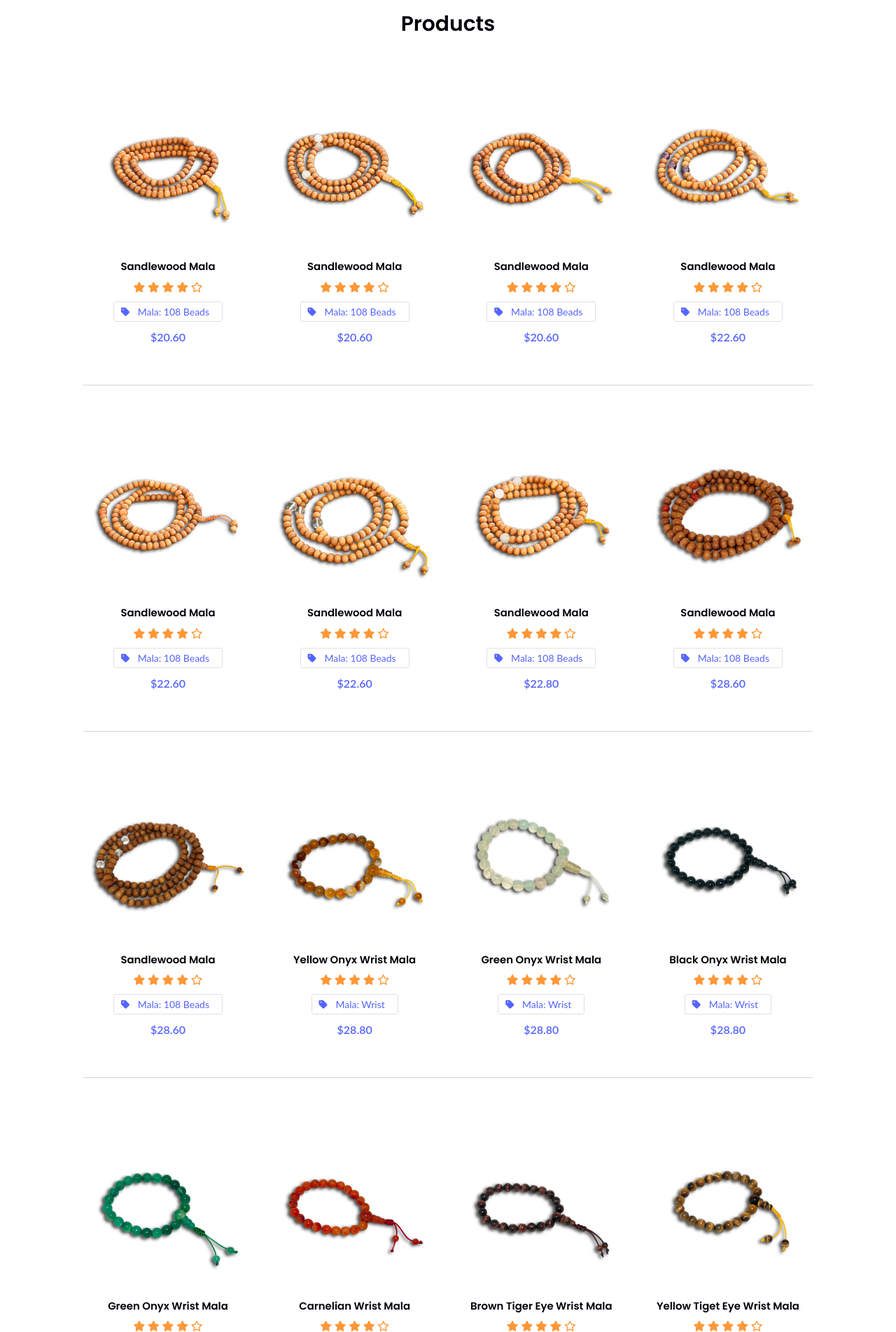
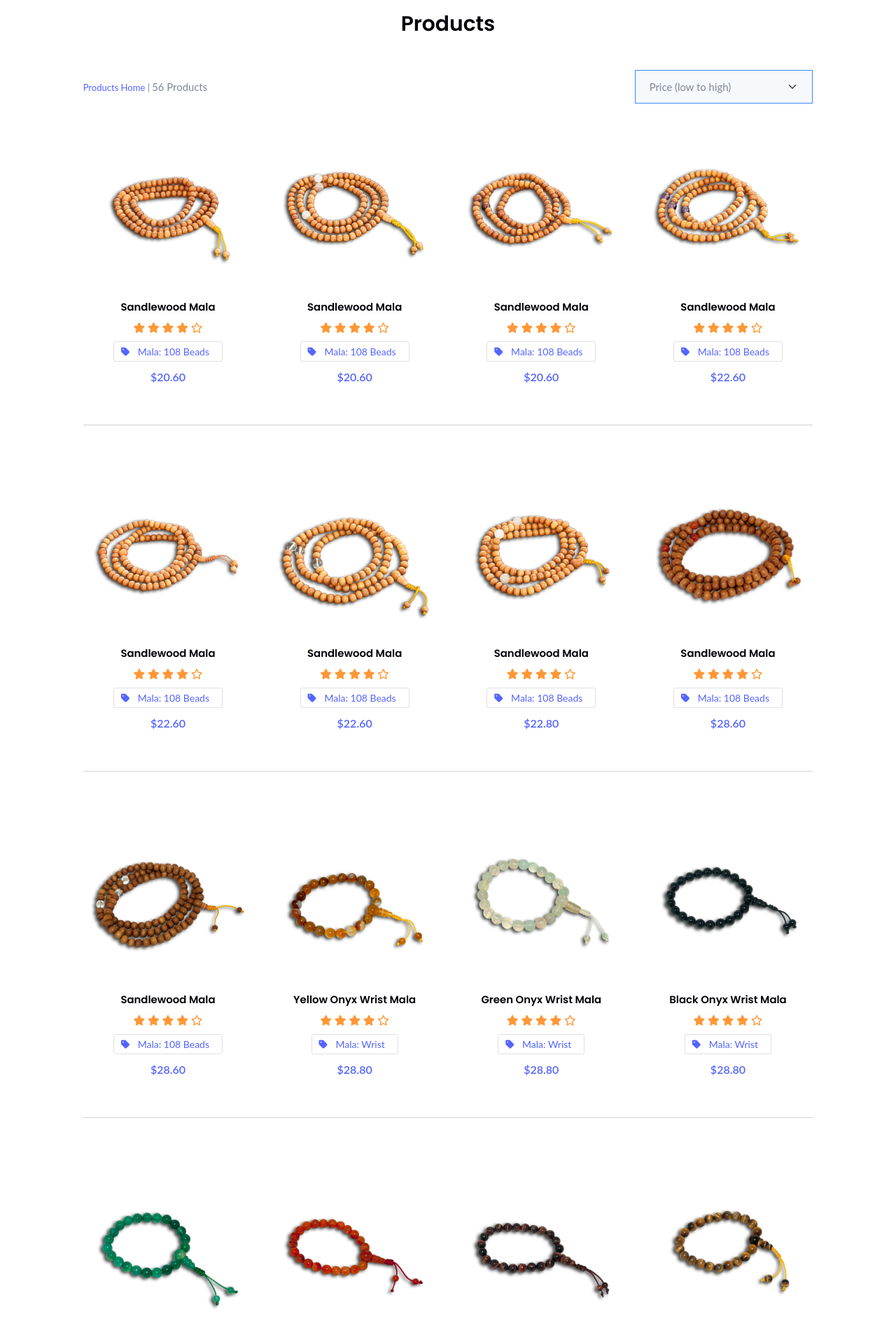
Before and after one commit to daidensacha/shop-for-buddhas, a Django app: a page that uses products/templates/products/products.html in a window 1280 px wide. Shown: the part 114-2018 px from the top of the page at 70% size. Run offline with Django 3.2, Linux system fonts and the light colour scheme; the visitor is signed in with stand-in values (Sample User, id 1); data comes from the database, SQL or seed files in the repository; some libraries are stand-ins or nearby versions; some web fonts are replaced.

Commit message:
Added sorting and product cound to product search

```diff
--- a/products/templates/products/products.html
+++ b/products/templates/products/products.html
@@ -16,11 +16,45 @@
         <div class="row my-5">
             <div class="col text-center mt-3">
                 <h2>Products</h2>
+                <div class="product-meta category-tags small my-2">
+                    {% for c in current_categories %}
+                        <a class="tag text-decoration-none" href="{% url 'products' %}?category={{ c.name }}">
+                            <span class="p-2 m-2">{{ c.friendly_name }}</span>
+                        </a>
+                    {% endfor %}
+                </div>
             </div>
         </div>
         <div class="row">
             <div class="product-container col-10 offset-1">
-                <div class="row mt-1 mb-2"></div>
+                <div class="row mt-1 mb-2">
+
+                    <div class="col-12 col-md-6 my-auto order-md-last d-flex justify-content-center justify-content-md-end">
+                        <div class="sort-select-wrapper w-50">
+                            <select id="sort-selector" class="form-select custom-select custom-select-sm rounded-0 border border-{% if current_sorting != 'None_None' %}info{% else %}gray{% endif %}">
+                                <option value="reset" {% if current_sorting == 'None_None' %}selected{% endif %}>Sort by...</option>
+                                <option value="price_asc" {% if current_sorting == 'price_asc' %}selected{% endif %}>Price (low to high)</option>
+                                <option value="price_desc" {% if current_sorting == 'price_desc' %}selected{% endif %}>Price (high to low)</option>
+                                <option value="rating_asc" {% if current_sorting == 'rating_asc' %}selected{% endif %}>Rating (low to high)</option>
+                                <option value="rating_desc" {% if current_sorting == 'rating_desc' %}selected{% endif %}>Rating (high to low)</option>
+                                <option value="name_asc" {% if current_sorting == 'name_asc' %}selected{% endif %}>Name (A-Z)</option>
+                                <option value="name_desc" {% if current_sorting == 'name_desc' %}selected{% endif %}>Name (Z-A)</option>
+                                <option value="category_asc" {% if current_sorting == 'category_asc' %}selected{% endif %}>Category (A-Z)</option>
+                                <option value="category_desc" {% if current_sorting == 'category_desc' %}selected{% endif %}>Category (Z-A)</option>
+                            </select>
+                        </div>
+                    </div>
+                    <div class="col-12 col-md-6 order-md-first">
+                        <p class="text-muted mt-3 text-center text-md-start">
+                            {% if search_term or current_categories or current_sorting != 'None_None' %}
+                                <span class="small"><a href="{% url 'products' %}">Products Home</a> | </span>
+                            {% endif %}
+                            {{ products|length }} Products{% if search_term %} found for <strong>"{{ search_term }}"</strong>{% endif %}
+                        </p>
+                    </div>
+
+                </div>
+
                 <div class="row">
 
 
--- a/static/css/base.css
+++ b/static/css/base.css
@@ -188,6 +188,7 @@ body {
   -webkit-transition: all 0.3s linear;
   -o-transition: all 0.3s linear;
   transition: all 0.3s linear;
+  margin: 0.2rem;
   /* display: block; */
 }
 
```
